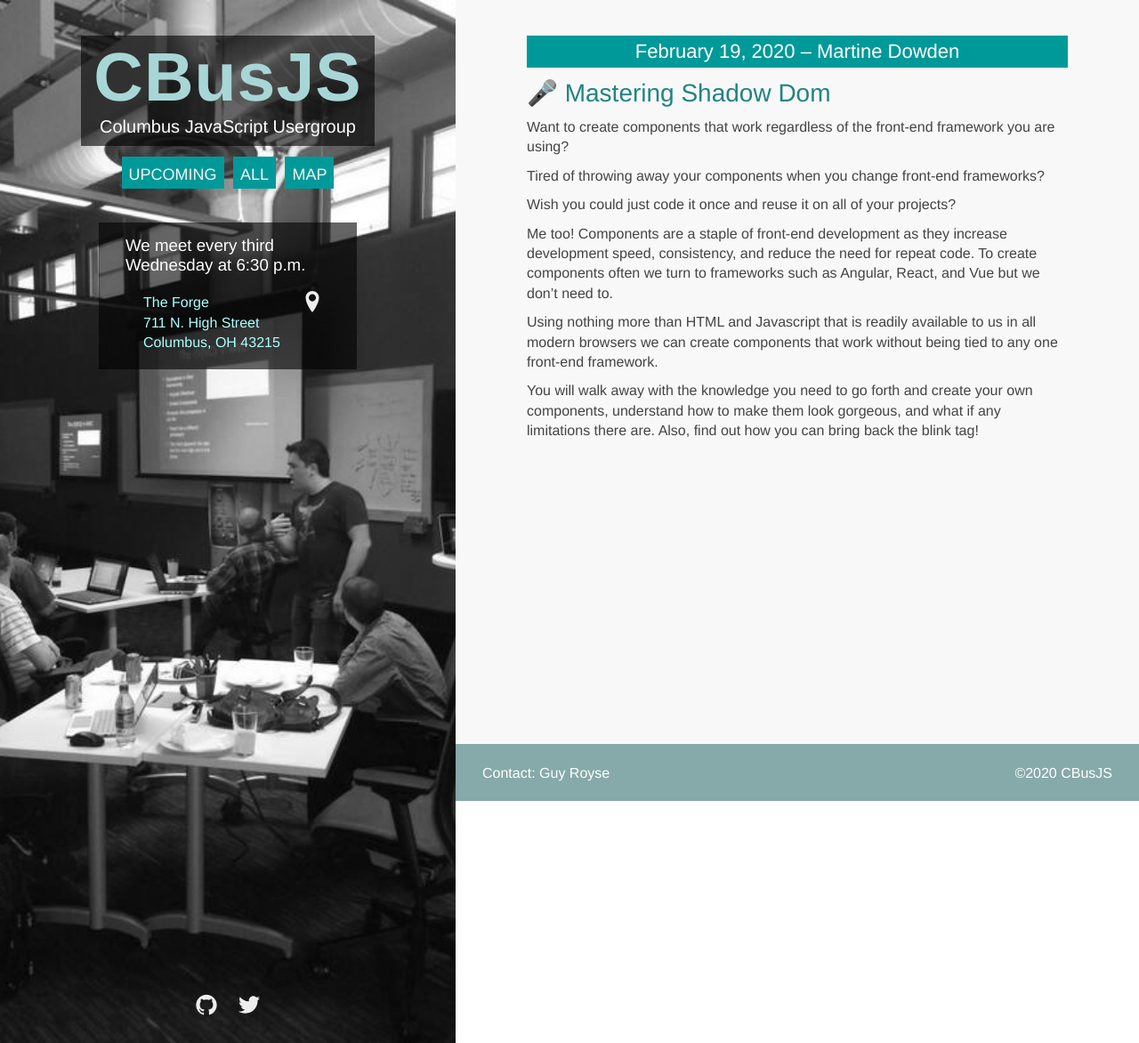
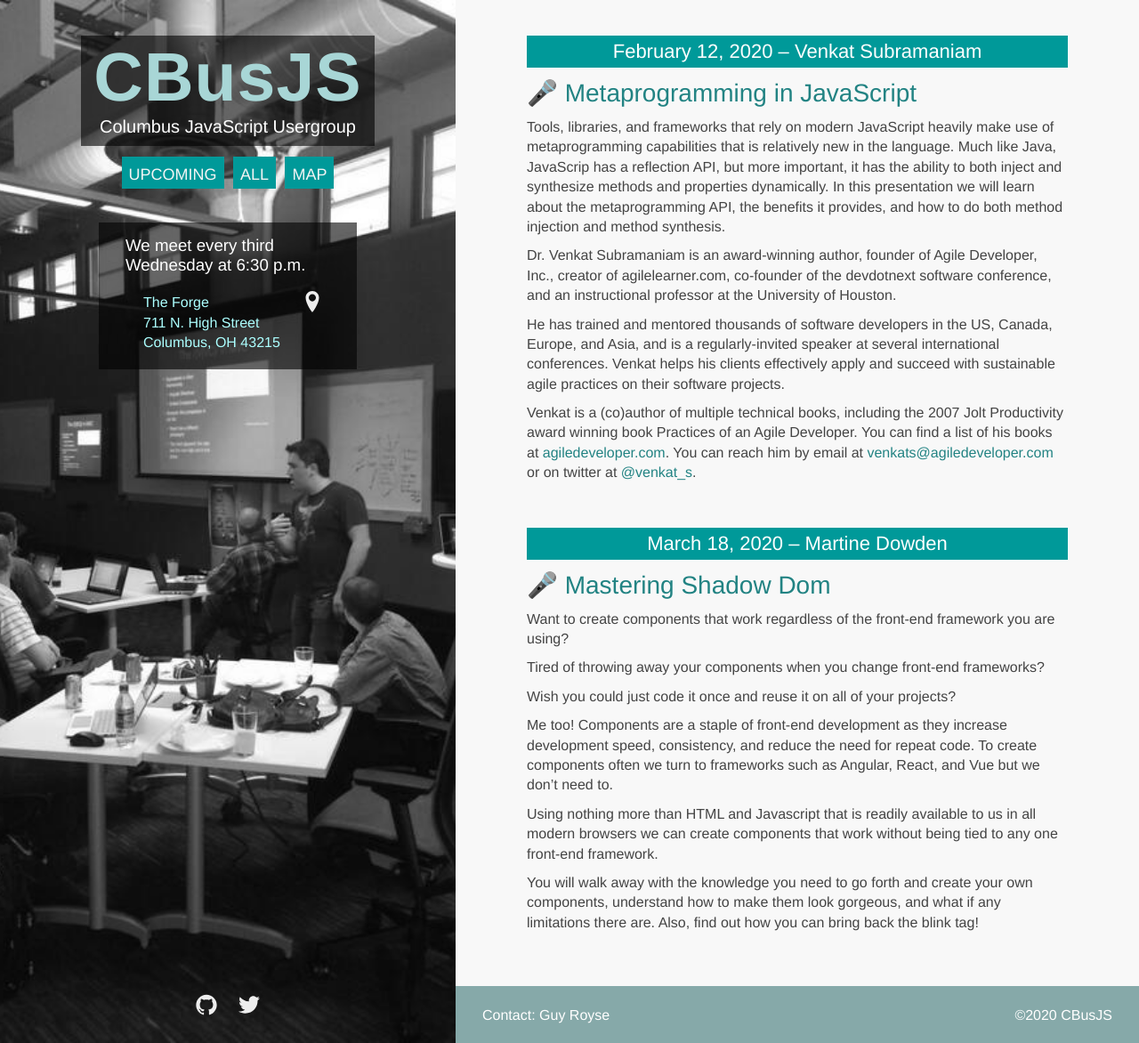
Before and after one commit to columbusjs/columbusjs.github.io, a Jekyll site: the page built from index.html, in a window 1280 px wide and 1172 px high. Shown: the whole window at 89% size. Built offline with Jekyll 4.4.1, drawn with Linux system fonts in a browser that asks for light colours; the list of posts is cut into pages by our own code.

Commit message:
scheduled VS, reschedule MD

```diff
--- /dev/null
+++ b/_posts/2020-02-19-venkat-subramaniam-metaprogramming-in-javascript.markdown
@@ -0,0 +1,14 @@
+---
+date: 2020-02-12 19:00:00
+layout: post
+title: "🎤 Metaprogramming in JavaScript"
+speaker: "Venkat Subramaniam"
+---
+
+Tools, libraries, and frameworks that rely on modern JavaScript heavily make use of metaprogramming capabilities that is relatively new in the language. Much like Java, JavaScrip has a reflection API, but more important, it has the ability to both inject and synthesize methods and properties dynamically. In this presentation we will learn about the metaprogramming API, the benefits it provides, and how to do both method injection and method synthesis.
+
+Dr. Venkat Subramaniam is an award-winning author, founder of Agile Developer, Inc., creator of agilelearner.com, co-founder of the devdotnext software conference, and an instructional professor at the University of Houston.
+
+He has trained and mentored thousands of software developers in the US, Canada, Europe, and Asia, and is a regularly-invited speaker at several international conferences. Venkat helps his clients effectively apply and succeed with sustainable agile practices on their software projects.
+
+Venkat is a (co)author of multiple technical books, including the 2007 Jolt Productivity award winning book Practices of an Agile Developer. You can find a list of his books at [agiledeveloper.com](agiledeveloper.com). You can reach him by email at [venkats@agiledeveloper.com](mailto:venkats@agiledeveloper.com) or on twitter at [@venkat_s](https://twitter.com/venkat_s).
--- a/_posts/2020-02-19-martine-dowden-mastering-shadow-dom.markdown
+++ b/_posts/2020-03-18-martine-dowden-mastering-shadow-dom.markdown
@@ -1,5 +1,5 @@
 ---
-date: 2020-02-19 19:00:00
+date: 2020-03-18 19:00:00
 layout: post
 title: "🎤 Mastering Shadow Dom"
 speaker: "Martine Dowden"
```
